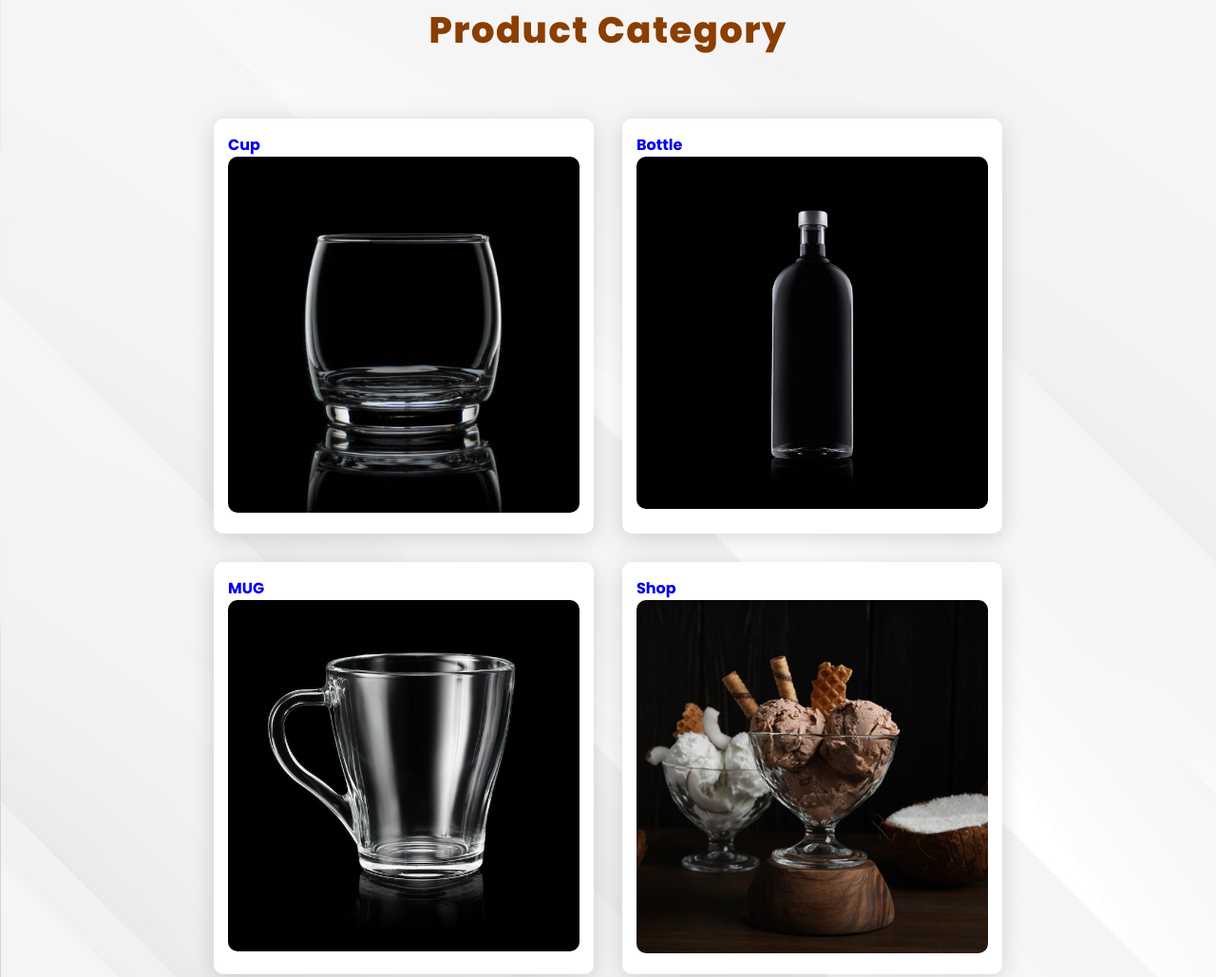
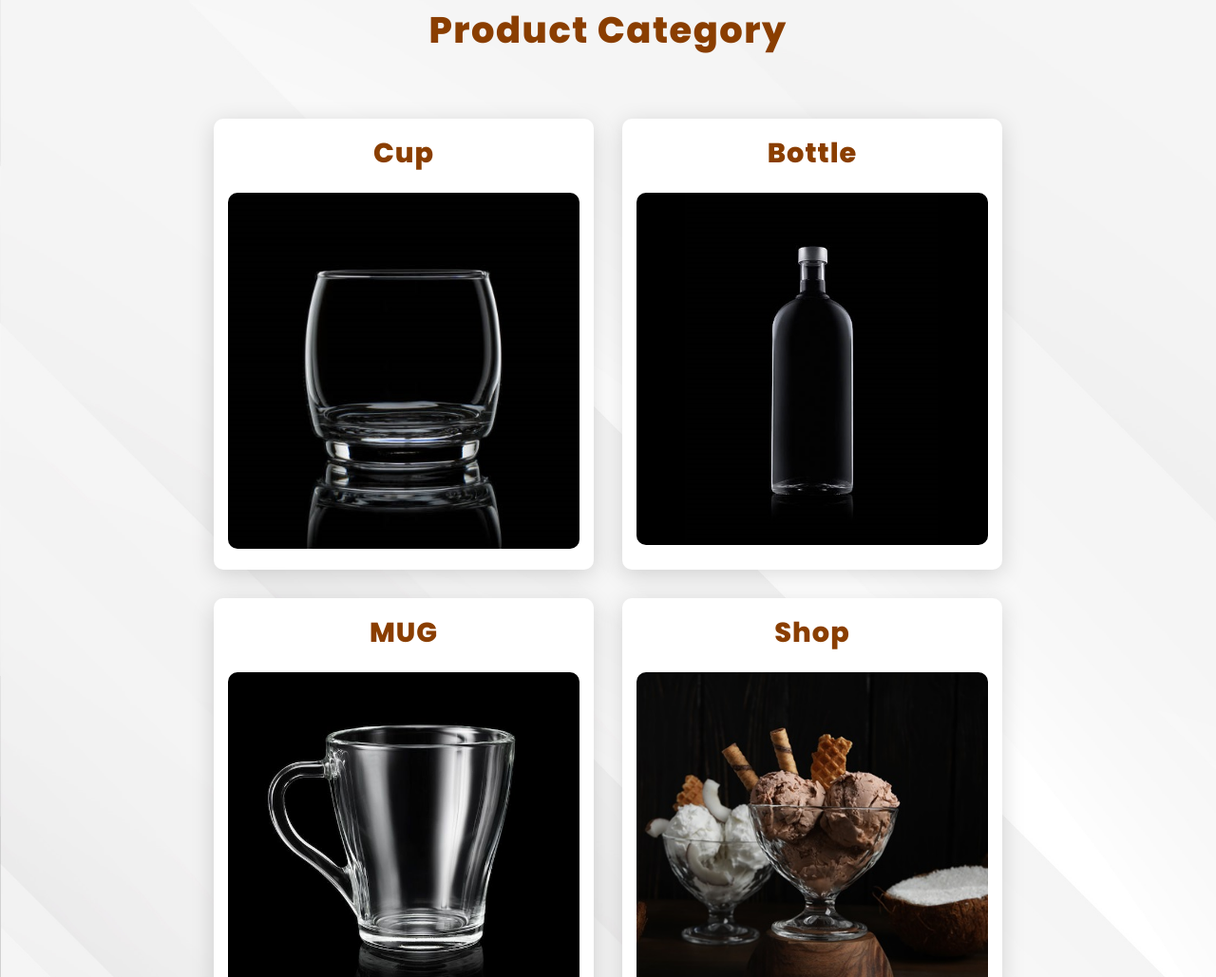
Before and after one commit to Omarrem/UNITED-GLASS, a plain HTML site: page index.html in a window 1280 px wide. Shown: the part 917-1946 px from the top of the page at 95% size. Drawn offline with Linux system fonts and the light colour scheme.

Commit message:
Add files via upload

```diff
--- a/style.css
+++ b/style.css
@@ -134,7 +134,7 @@ header{
         padding: 15px;
         margin: 15px;
         transition: 0.35s ease;
-        .h4{
+        h4{
             color:rgb(138, 62, 0) ;
             font-size: 1.8em;
             font-weight: 800;
```
